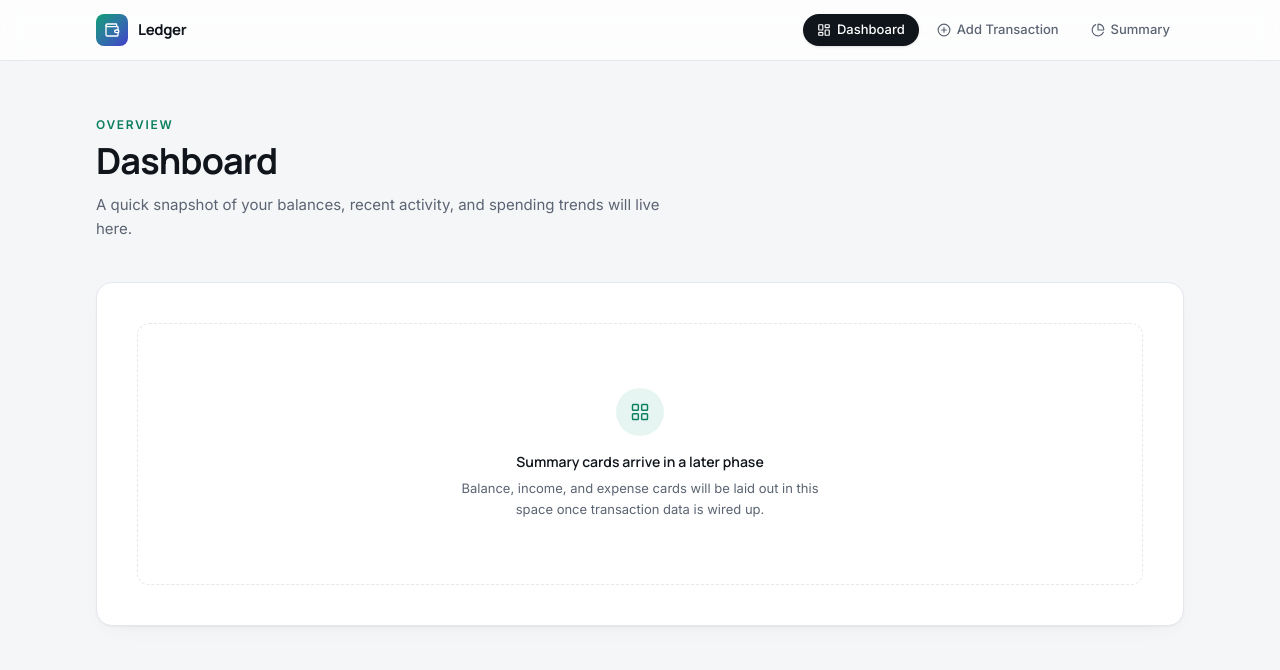
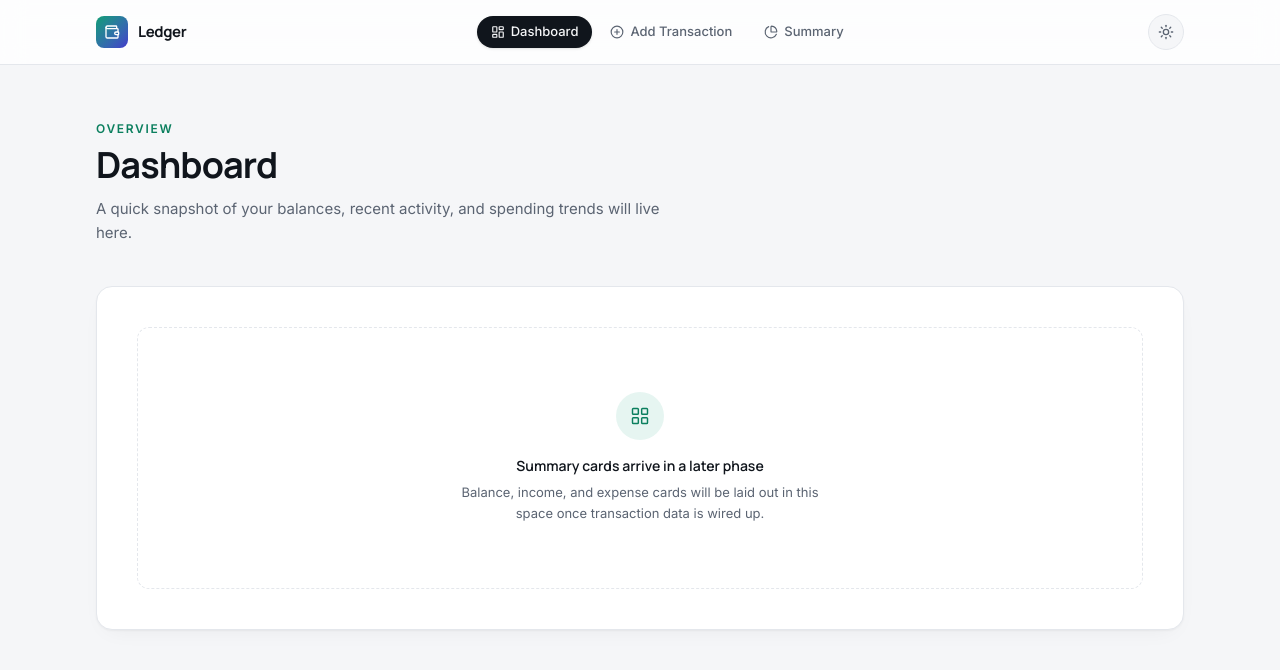
Before and after one commit to YuanG14/midterm-project-webdvt, a React (Vite) app: page / in a window 1280 px wide. Shown: the top 670 px of the page. Built offline with nearby package versions, Linux system fonts and the light colour scheme.

Commit message:
feat: implement theme toggle functionality and dark mode support

```diff
--- a/index.html
+++ b/index.html
@@ -5,6 +5,25 @@
     <link rel="icon" type="image/svg+xml" href="/favicon.svg" />
     <meta name="viewport" content="width=device-width, initial-scale=1.0" />
     <title>Ledger — Budget Tracker</title>
+    <script>
+      (function () {
+        try {
+          var stored = localStorage.getItem("ledger-theme");
+          var theme;
+          if (stored === "light" || stored === "dark") {
+            theme = stored;
+          } else if (window.matchMedia && window.matchMedia("(prefers-color-scheme: light)").matches) {
+            theme = "light";
+          } else {
+            theme = "dark";
+          }
+          document.documentElement.classList.toggle("dark", theme === "dark");
+          document.documentElement.style.colorScheme = theme;
+        } catch (e) {
+          document.documentElement.classList.add("dark");
+        }
+      })();
+    </script>
   </head>
   <body>
     <div id="root"></div>
--- a/src/components/Navbar.jsx
+++ b/src/components/Navbar.jsx
@@ -1,12 +1,43 @@
 import { useState } from "react";
 import { NavLink } from "react-router-dom";
-import { LayoutDashboard, PlusCircle, PieChart, Wallet, Menu, X } from "lucide-react";
+import { LayoutDashboard, PlusCircle, PieChart, Wallet, Menu, X, Sun, Moon } from "lucide-react";
+import { useTheme } from "../context/ThemeContext";
 
 const links = [
   { to: "/", label: "Dashboard", icon: LayoutDashboard, end: true },
   { to: "/add", label: "Add Transaction", icon: PlusCircle },
   { to: "/summary", label: "Summary", icon: PieChart },
 ];
+
+function ThemeToggle() {
+  const { theme, toggleTheme } = useTheme();
+  const isDark = theme === "dark";
+
+  return (
+    <button
+      type="button"
+      onClick={toggleTheme}
+      role="switch"
+      aria-checked={isDark}
+      aria-label={isDark ? "Switch to light mode" : "Switch to dark mode"}
+      title={isDark ? "Switch to light mode" : "Switch to dark mode"}
+      className="group relative flex h-9 w-9 shrink-0 items-center justify-center overflow-hidden rounded-full border border-[var(--color-border-soft)] bg-[var(--color-canvas)] text-[var(--color-ink-soft)] transition-colors duration-200 hover:text-[var(--color-ink)] hover:shadow-sm focus-visible:outline-none focus-visible:ring-2 focus-visible:ring-[var(--color-primary)] focus-visible:ring-offset-2 focus-visible:ring-offset-[var(--color-surface)]"
+    >
+      <Sun
+        className={`absolute h-4 w-4 transition-all duration-300 ease-out ${
+          isDark ? "translate-y-6 rotate-90 opacity-0" : "translate-y-0 rotate-0 opacity-100"
+        }`}
+        strokeWidth={2}
+      />
+      <Moon
+        className={`absolute h-4 w-4 transition-all duration-300 ease-out ${
+          isDark ? "translate-y-0 rotate-0 opacity-100" : "-translate-y-6 -rotate-90 opacity-0"
+        }`}
+        strokeWidth={2}
+      />
+    </button>
+  );
+}
 
 function Navbar() {
   const [open, setOpen] = useState(false);
@@ -32,7 +63,7 @@ function Navbar() {
               className={({ isActive }) =>
                 `flex items-center gap-1.5 rounded-full px-3.5 py-1.5 text-[13px] font-medium transition-all duration-200 ${
                   isActive
-                    ? "bg-[var(--color-ink)] text-white shadow-sm"
+                    ? "bg-[var(--color-ink)] text-[var(--color-canvas)] shadow-sm"
                     : "text-[var(--color-ink-soft)] hover:bg-[var(--color-canvas)] hover:text-[var(--color-ink)]"
                 }`
               }
@@ -43,6 +74,9 @@ function Navbar() {
           ))}
         </nav>
 
+        <div className="flex items-center gap-2">
+          <ThemeToggle />
+
           <button
             type="button"
             onClick={() => setOpen((v) => !v)}
@@ -51,6 +85,7 @@ function Navbar() {
           >
             {open ? <X className="h-5 w-5" /> : <Menu className="h-5 w-5" />}
           </button>
+        </div>
       </div>
 
       {open && (
@@ -64,7 +99,7 @@ function Navbar() {
               className={({ isActive }) =>
                 `flex items-center gap-2.5 rounded-lg px-3 py-2 text-sm font-medium transition-colors ${
                   isActive
-                    ? "bg-[var(--color-ink)] text-white"
+                    ? "bg-[var(--color-ink)] text-[var(--color-canvas)]"
                     : "text-[var(--color-ink-soft)] hover:bg-[var(--color-canvas)]"
                 }`
               }
--- /dev/null
+++ b/src/context/ThemeContext.jsx
@@ -0,0 +1,72 @@
+import { createContext, useContext, useEffect, useState } from "react";
+
+const STORAGE_KEY = "ledger-theme";
+
+const ThemeContext = createContext(undefined);
+
+/**
+ * Reads any previously saved theme from localStorage.
+ * Returns null if nothing has been saved yet (or storage is unavailable).
+ */
+function getStoredTheme() {
+  try {
+    const stored = localStorage.getItem(STORAGE_KEY);
+    return stored === "light" || stored === "dark" ? stored : null;
+  } catch {
+    return null;
+  }
+}
+
+/**
+ * Detects the user's OS/browser preference via prefers-color-scheme.
+ * Falls back to "dark" if the media query is unavailable.
+ */
+function getSystemTheme() {
+  if (typeof window !== "undefined" && window.matchMedia) {
+    if (window.matchMedia("(prefers-color-scheme: light)").matches) {
+      return "light";
+    }
+    return "dark";
+  }
+  return "dark";
+}
+
+function getInitialTheme() {
+  return getStoredTheme() ?? getSystemTheme();
+}
+
+export function ThemeProvider({ children }) {
+  const [theme, setTheme] = useState(getInitialTheme);
+
+  // Keep the <html> element's class and color-scheme in sync with theme state,
+  // so every existing route (all of which style via CSS variables) picks it up.
+  useEffect(() => {
+    const root = document.documentElement;
+    root.classList.toggle("dark", theme === "dark");
+    root.style.colorScheme = theme;
+
+    try {
+      localStorage.setItem(STORAGE_KEY, theme);
+    } catch {
+      // localStorage unavailable (e.g. private browsing) — theme still works for this session.
+    }
+  }, [theme]);
+
+  function toggleTheme() {
+    setTheme((prev) => (prev === "dark" ? "light" : "dark"));
+  }
+
+  return (
+    <ThemeContext.Provider value={{ theme, toggleTheme }}>
+      {children}
+    </ThemeContext.Provider>
+  );
+}
+
+export function useTheme() {
+  const context = useContext(ThemeContext);
+  if (context === undefined) {
+    throw new Error("useTheme must be used within a ThemeProvider");
+  }
+  return context;
+}
--- a/src/index.css
+++ b/src/index.css
@@ -21,10 +21,38 @@ html {
   font-family: var(--font-sans);
 }
 
+/*
+  Dark theme overrides.
+  The rest of the app (Navbar, cards, buttons, borders, etc.) already reads
+  colors from these same CSS variables via var(--color-...), so flipping
+  their values here is all that's needed to re-theme the entire app —
+  no component markup changes required.
+*/
+html.dark {
+  --color-canvas: #0b0f14;
+  --color-surface: #131922;
+  --color-border-soft: #232b36;
+  --color-ink: #eef1f5;
+  --color-ink-soft: #8a96a3;
+  --color-primary: #17c78e;
+  --color-primary-dark: #12a877;
+  --color-accent: #7c7ff0;
+  --color-danger: #e2593c;
+}
+
+html,
+body {
+  transition: background-color 0.25s ease, color 0.25s ease;
+}
+
 body {
   margin: 0;
   background-color: var(--color-canvas);
   color: var(--color-ink);
+}
+
+* {
+  transition: background-color 0.2s ease, border-color 0.2s ease, color 0.2s ease;
 }
 
 .font-display {
--- a/src/main.jsx
+++ b/src/main.jsx
@@ -3,11 +3,14 @@ import { createRoot } from 'react-dom/client'
 import { BrowserRouter } from 'react-router-dom'
 import './index.css'
 import App from './App.jsx'
+import { ThemeProvider } from './context/ThemeContext.jsx'
 
 createRoot(document.getElementById('root')).render(
   <StrictMode>
-    <BrowserRouter>
-      <App />
-    </BrowserRouter>
+    <ThemeProvider>
+      <BrowserRouter>
+        <App />
+      </BrowserRouter>
+    </ThemeProvider>
   </StrictMode>,
 )
```
Lines whose indentation alone changed are shown as unchanged.
